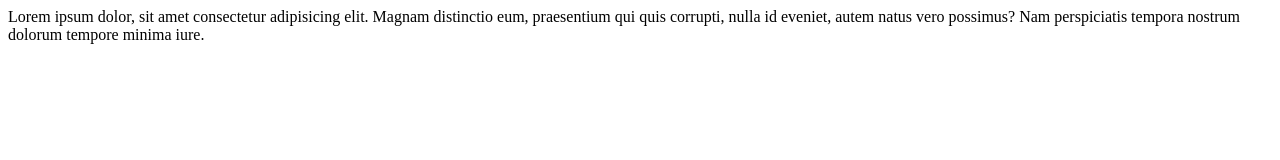
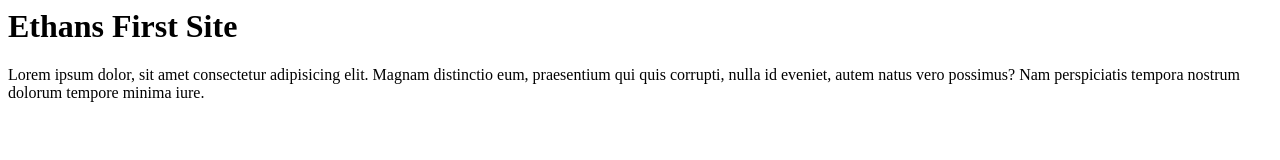
Before and after one commit to ethanjs02/Ejsfirstsite, a plain HTML site: page index.html in a window 1280 px wide. Drawn offline with Linux system fonts and the light colour scheme.

Commit message:
site update

```diff
--- a/index.html
+++ b/index.html
@@ -6,6 +6,7 @@
     <title> Ethans First Site </title>
 </head>
 <body>
+    <h1> Ethans First Site </h1>
     <p>
         Lorem ipsum dolor, sit amet consectetur adipisicing elit. Magnam distinctio eum, praesentium qui quis corrupti, nulla id eveniet, autem natus vero possimus? Nam perspiciatis tempora nostrum dolorum tempore minima iure.
     </p>
```
